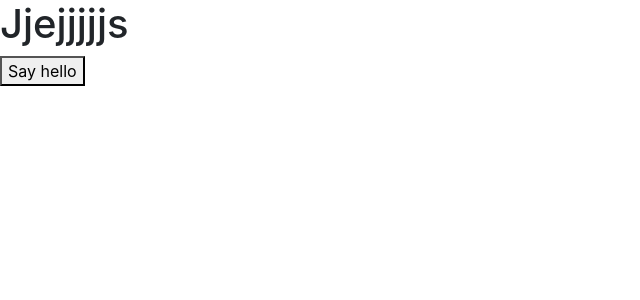
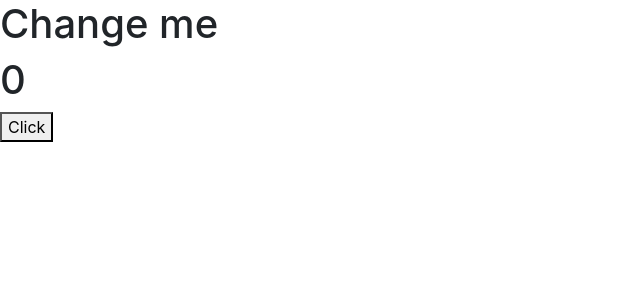
Before and after one commit to HampusJohnOlausson/react-test, a React (Create React App) app: page / in a window 1280 px wide. Shown: the top 300 px of the page, without its empty margins (0-640 px from the left). Built offline with nearby package versions, Linux system fonts and the light colour scheme.

Commit message:
more state tests

```diff
--- a/src/App.css
+++ b/src/App.css
@@ -36,3 +36,7 @@
     transform: rotate(360deg);
   }
 }
+
+.red{
+  color: red;
+}
--- a/src/App.js
+++ b/src/App.js
@@ -1,15 +1,24 @@
 import './App.css';
-import React from 'react';
-import SayHello from './components/SayHello'
+import React, {useState} from 'react';
 
 
-const counter = 0;
+function App() {
 
-function App() {
+  const [isRed, changeColor] = useState(false);
+  const [count, add] = useState(0);
+
+  const happening = () => {
+
+    changeColor(!isRed);
+    add(count + 1);
+
+  }
+
   return (
     <div>
-      <SayHello/>
-
+      <h1 className={isRed ?'red' : ''}>Change me</h1>
+      <h1>{count}</h1>
+      <button onClick={happening}>Click</button>
     </div>
   );
 }
--- a/src/components/SayHello.js
+++ /dev/null
@@ -1,14 +0,0 @@
-import React from 'react'
-
-export default function sayHello() {
-
-    const sayHello = () => {
-        console.log('hello');
-    }
-    return (
-        <div>
-            <h1>Jjejjjjjs</h1>
-            <button onClick={sayHello}>Say hello</button>
-        </div>
-    )
-}
```
Also changed, not shown: src/components/Tweet.js (added, +12 -0 lines).
